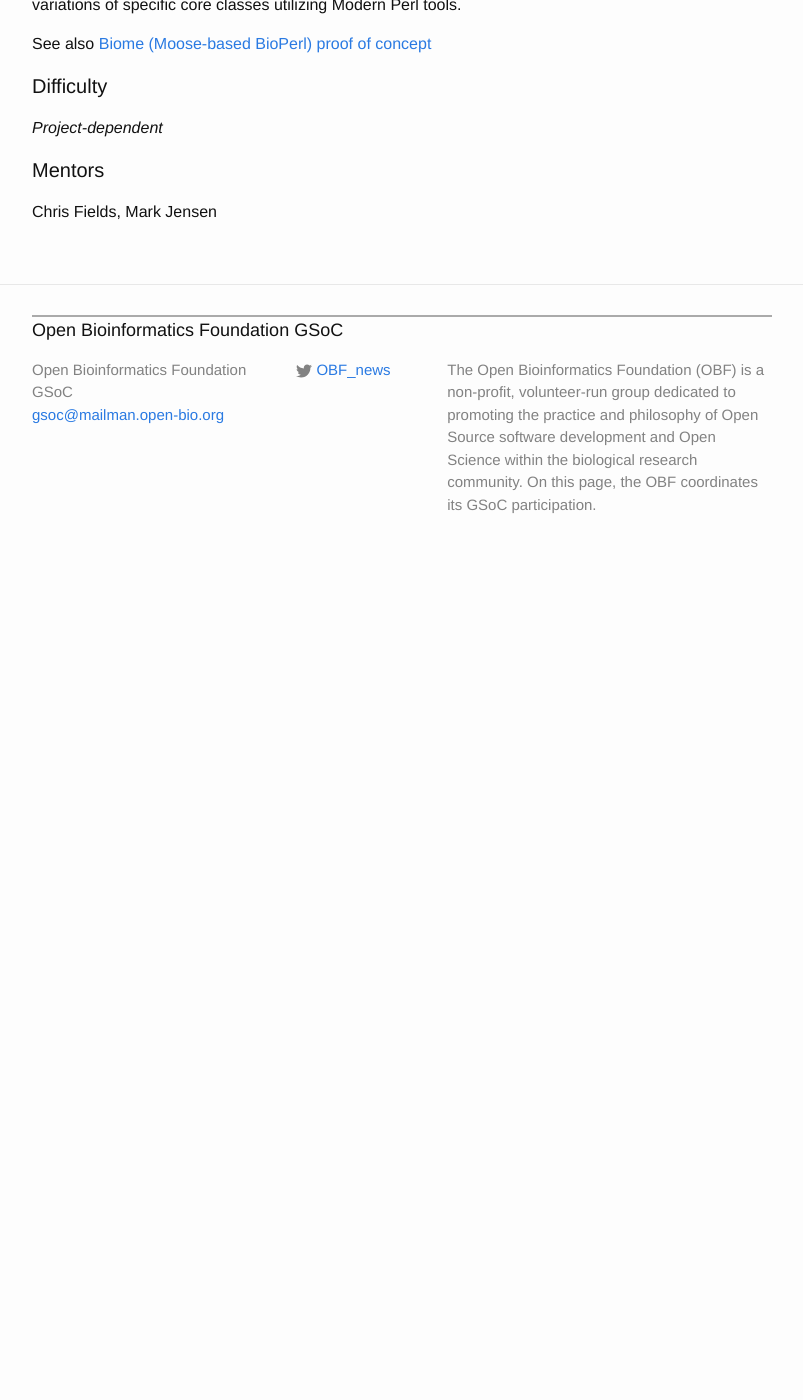
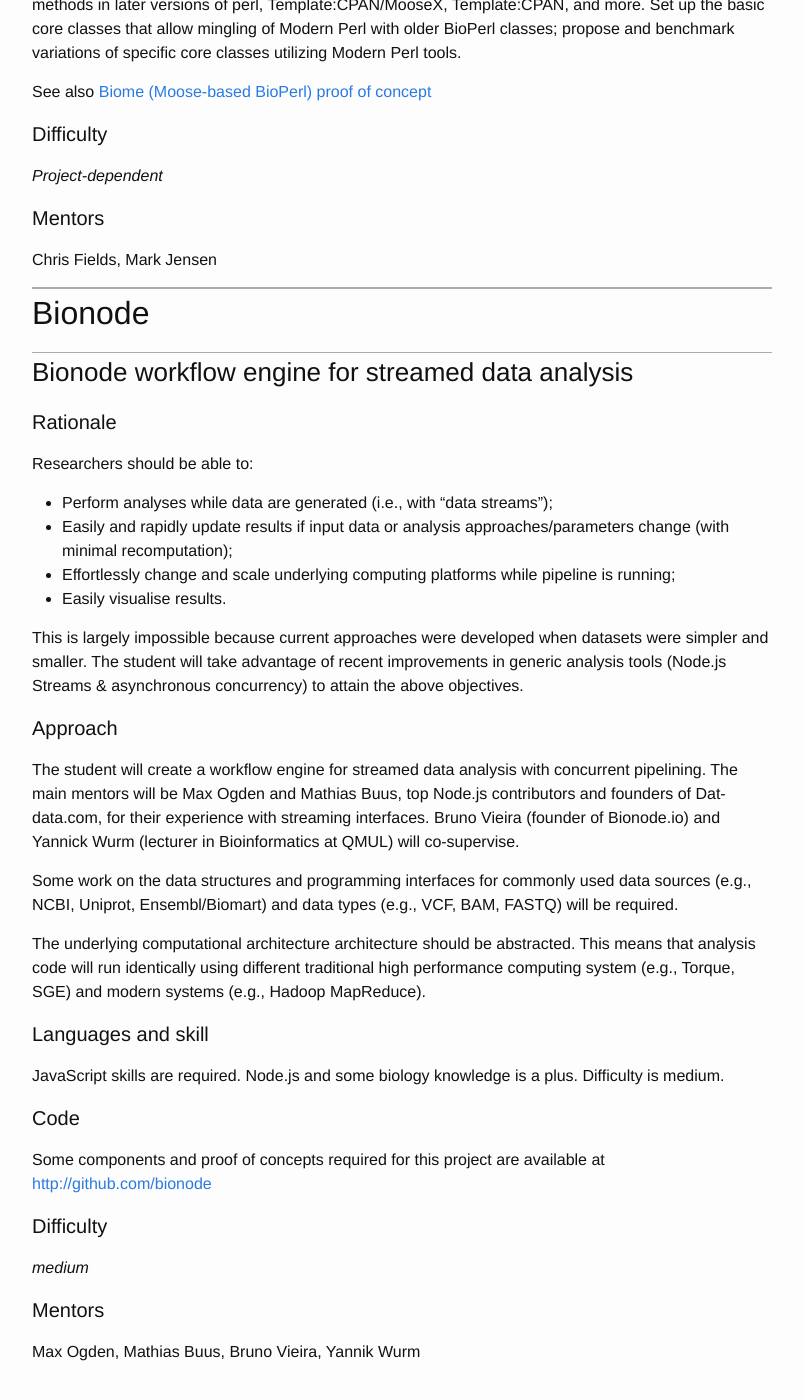
Before and after one commit to OBF/GSoC, a Jekyll site: the page built from 00_ideas.md, in a window 1280 px wide and 1400 px high, scrolled down 5804 px. Shown: the whole window, without its empty margins (238-1041 px from the left). Built offline with Jekyll 4.4.1, drawn with Linux system fonts in a browser that asks for light colours; before the commit the page ends 6380 px from its top, so only the background shows below that; some of the changed text lies outside the part shown.

Commit message:
Add bionode project idea
Signed-off-by: Kai Blin <kblin@biosustain.dtu.dk>

```diff
--- a/00_ideas.md
+++ b/00_ideas.md
@@ -244,3 +244,55 @@
 
 #### Mentors
 Chris Fields, Mark Jensen
+
+
+## Bionode
+
+### Bionode workflow engine for streamed data analysis
+
+#### Rationale
+
+Researchers should be able to:
+
+* Perform analyses while data are generated (i.e., with “data streams”);
+* Easily and rapidly update results if input data or analysis
+  approaches/parameters change (with minimal recomputation);
+* Effortlessly change and scale underlying computing platforms while
+  pipeline is running;
+* Easily visualise results.
+
+This is largely impossible because current approaches were developed
+when datasets were simpler and smaller. The student will take
+advantage of recent improvements in generic analysis tools (Node.js
+Streams & asynchronous concurrency) to attain the above objectives.
+
+#### Approach
+The student will create a workflow engine for streamed data analysis
+with concurrent pipelining. The main mentors will be Max Ogden and
+Mathias Buus, top Node.js contributors and founders of Dat-data.com,
+for their experience with streaming interfaces. Bruno Vieira
+(founder of Bionode.io) and Yannick Wurm (lecturer in Bioinformatics
+at QMUL) will co-supervise.
+
+Some work on the data structures and programming interfaces for
+commonly used data sources (e.g., NCBI, Uniprot, Ensembl/Biomart)
+and data types (e.g., VCF, BAM, FASTQ) will be required.
+
+The underlying computational architecture architecture should be
+abstracted. This means that analysis code will run identically using
+different traditional high performance computing system (e.g.,
+Torque, SGE) and modern systems (e.g., Hadoop MapReduce).
+
+#### Languages and skill
+JavaScript skills are required. Node.js and some biology knowledge
+is a plus. Difficulty is medium.
+
+#### Code
+Some components and proof of concepts required for this project are
+available at [http://github.com/bionode](http://github.com/bionode)
+
+#### Difficulty
+_medium_
+
+#### Mentors
+Max Ogden, Mathias Buus, Bruno Vieira, Yannik Wurm
```
